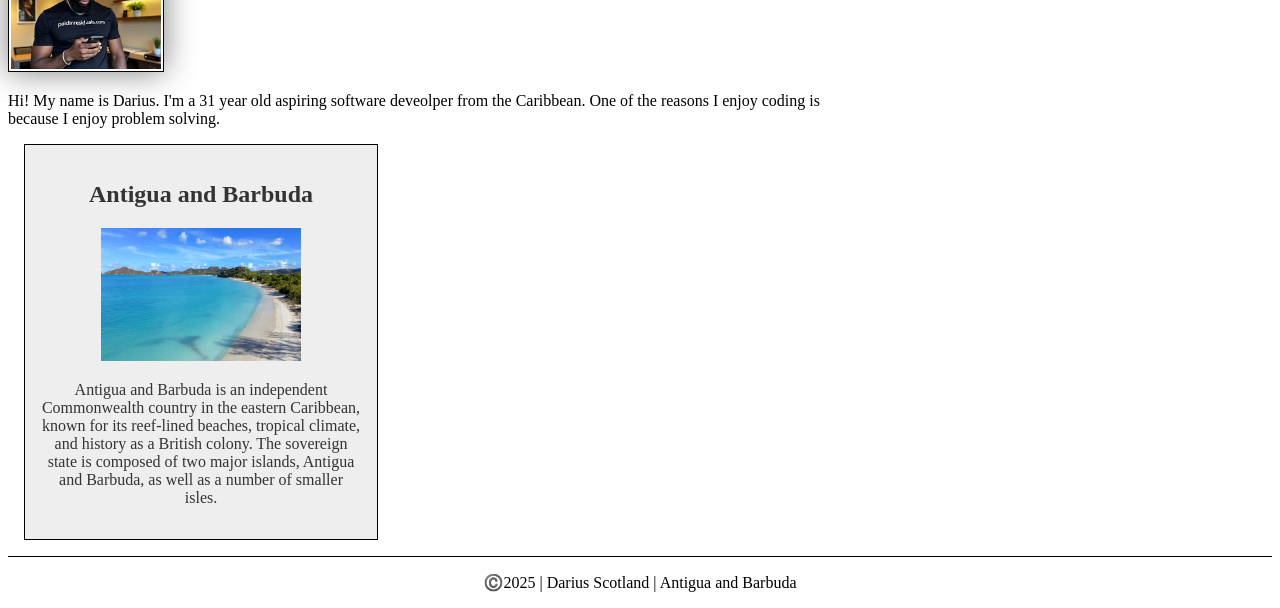
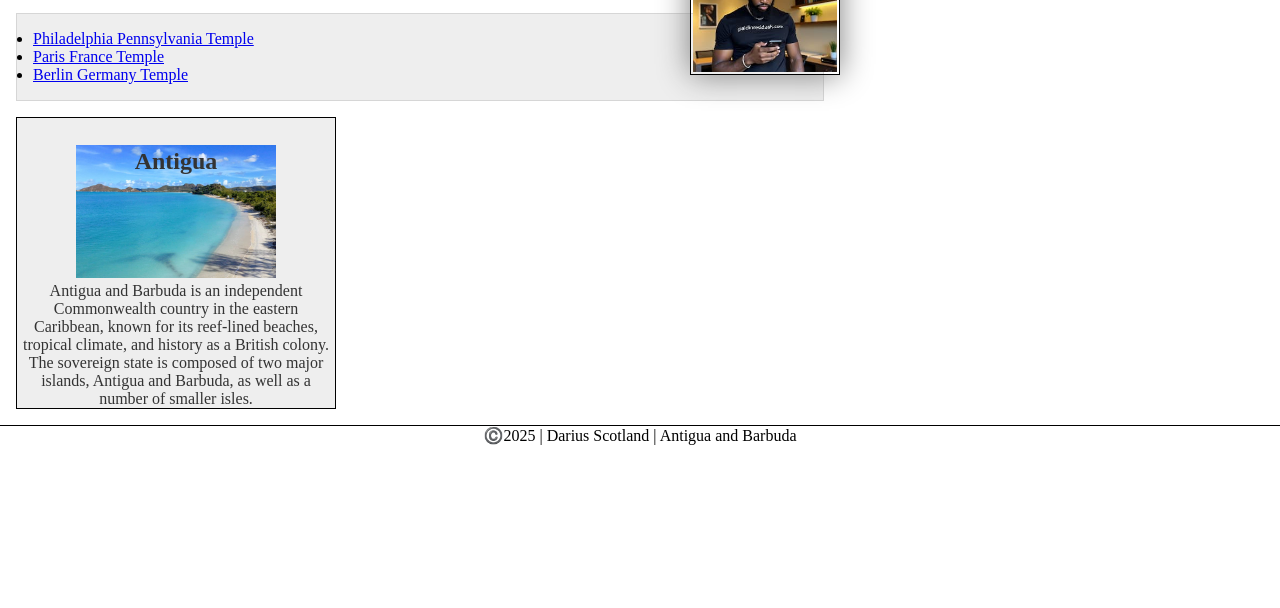
Before and after one commit to dariusscotland/wdd130, a plain HTML site: page index.html in a window 1280 px wide. Shown: the part 270-878 px from the top of the page. After the commit the page ends 800 px from the top, so only its background shows below. Drawn offline with Linux system fonts and the light colour scheme; a web font is replaced by a local one.

Commit message:
w03 code along

```diff
--- a/index.html
+++ b/index.html
@@ -1,3 +1,4 @@
+<!-- 24 September 2025 -->
 <!DOCTYPE html>
 <html lang="en">
 
@@ -8,6 +9,7 @@
     <meta name="description" content="Darius Scotland Homepage for WDD130">
     <meta name="author" content="Darius Scotland">
     <link rel="stylesheet" href="styles/styles.css">
+    <link href="https://fonts.google.com/specimen/Roboto" rel="stylesheet">
 </head>
 
 <body>
@@ -15,6 +17,7 @@
         <nav>
             <a href="#">Home</a>
             <a href="wwr/">Rafting Website</a>
+            <a href="https://www.linkedin.com/in/dariusscotland/">Profile</a>
         </nav>
     </header>
     <main>
@@ -22,10 +25,17 @@
         <img src="images/profile.jpg" alt="Darius Scotland" width="200">
         <p>Hi! My name is Darius. I'm a 31 year old aspiring software deveolper from the Caribbean. One of the reasons I
             enjoy coding is because I enjoy problem solving.</p>
-
+        <ul class="box padding">
+            <li><a href="https://www.churchofjesuschrist.org/temples/details/philadelphia-pennsylvania-temple"
+                    target="_blank">Philadelphia Pennsylvania Temple</a></li>
+            <li><a href="https://www.churchofjesuschrist.org/temples/details/paris-france-temple" target="_blank">Paris
+                    France Temple</a></li>
+            <li><a href="https://www.churchofjesuschrist.org/temples/details/lima-peru-los-olivos-temple"
+                    target="_blank">Berlin Germany Temple</a></li>
+        </ul>
     </main>
     <aside>
-        <h2>Antigua and Barbuda</h2>
+        <h2>Antigua</h2>
         <img src="images/antigua.jpg" alt="Image of Antigua">
         <p>
             Antigua and Barbuda is
--- a/styles/styles.css
+++ b/styles/styles.css
@@ -1,3 +1,10 @@
+* {
+    margin: 0;
+    padding: 0;
+    box-sizing: border-box;
+
+}
+
 :root {
     --border: 1px solid black;
 }
@@ -27,6 +34,8 @@ main img{
     border: var(--border);
     padding: 2px;
     box-shadow: 0 0 30px gray;
+    float: right;
+    margin: 0 0 1rem 1rem;
 }
 
 p{
@@ -37,7 +46,7 @@ aside {
     width: 20rem;
     margin: 1rem;
     border: var(--border);
-    padding: 1rem;
+    padding: relative;
     background-color: #eee;
     color: #333;
     text-align: center;
@@ -48,8 +57,27 @@ aside img {
     height: auto;
 }
 
+aside h2 {
+    position: relative;
+    top: 30px;
+    left: 0;
+}
+
 footer {
     margin-top: 15px;
     border-top: var(--border);
     text-align: center;
 }
+
+/* Class Selectors */
+.box {
+    margin: 1rem;
+    border: 1px solid rgba(0,0,0,.1);
+    padding: 1rem;
+    background-color: #eee;
+    color: #000;
+}
+
+.indent {
+    padding-left: 2rem;
+}
```
